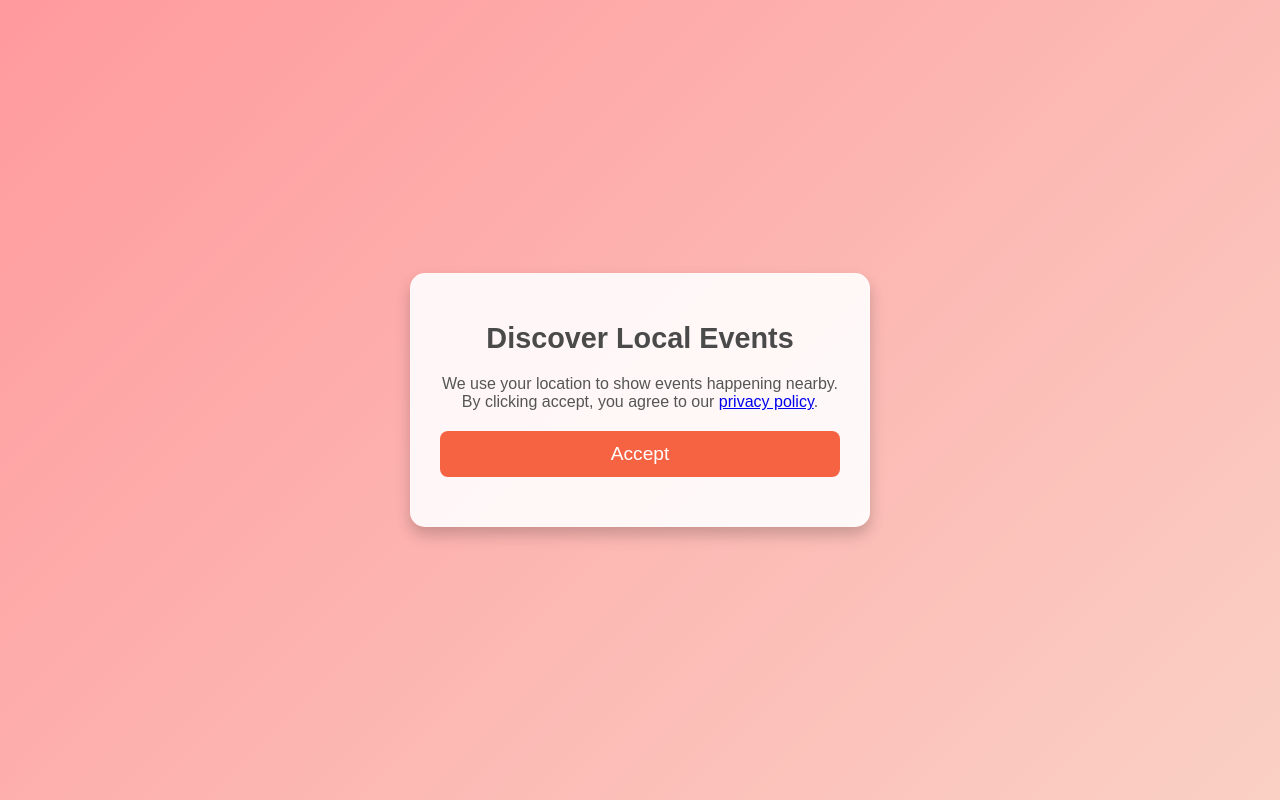
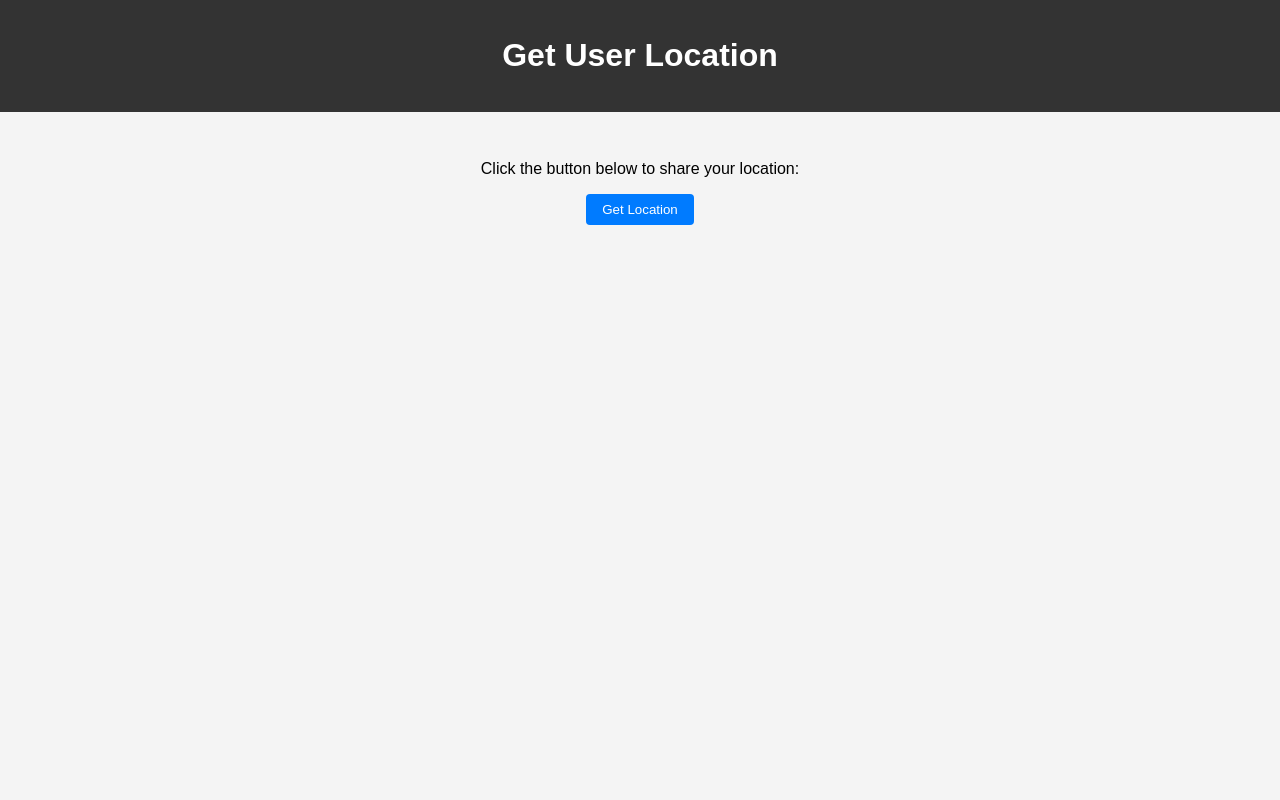
Before and after one commit to laith-ben-hamada/event-finder, a plain HTML site: page index.html in a window 1280 px wide. Drawn offline with Linux system fonts and the light colour scheme.

Commit message:
Add files via upload

```diff
--- a/index.html
+++ b/index.html
@@ -3,154 +3,111 @@
 <head>
     <meta charset="UTF-8">
     <meta name="viewport" content="width=device-width, initial-scale=1.0">
-    <title>Local Event Finder</title>
+    <title>User Location</title>
     <style>
+        /* CSS for styling */
         body {
             font-family: Arial, sans-serif;
             margin: 0;
             padding: 0;
-            display: flex;
-            justify-content: center;
-            align-items: center;
-            height: 100vh;
-            background: linear-gradient(135deg, #ff9a9e, #fad0c4);
-            color: #333;
+            background-color: #f4f4f4;
         }
-        .container {
-            background: rgba(255, 255, 255, 0.9);
-            padding: 30px;
-            border-radius: 15px;
-            box-shadow: 0 8px 15px rgba(0, 0, 0, 0.2);
-            width: 100%;
-            max-width: 400px;
+
+        header {
+            background-color: #333;
+            color: #fff;
+            padding: 1rem;
             text-align: center;
         }
-        .container h1 {
-            font-size: 1.8rem;
-            margin-bottom: 20px;
-            color: #4a4a4a;
+
+        main {
+            padding: 2rem;
+            text-align: center;
         }
-        .container p {
+
+        button {
+            padding: 0.5rem 1rem;
+            background-color: #007BFF;
+            color: white;
+            border: none;
+            border-radius: 4px;
+            cursor: pointer;
+        }
+
+        button:hover {
+            background-color: #0056b3;
+        }
+
+        .status {
+            margin-top: 1rem;
             font-size: 1rem;
-            margin-bottom: 20px;
-            color: #555;
-        }
-        .container button {
-            width: 100%;
-            padding: 12px;
-            border: none;
-            background-color: #f56342;
-            color: white;
-            border-radius: 8px;
-            font-size: 1.2rem;
-            cursor: pointer;
-            transition: background-color 0.3s;
-        }
-        .container button:hover {
-            background-color: #d94a2e;
-        }
-        .message {
-            margin-top: 20px;
-            color: #28a745;
-            font-size: 1rem;
-        }
-        .events {
-            margin-top: 20px;
-            text-align: left;
-        }
-        .event {
-            background: #fff;
-            margin-bottom: 10px;
-            padding: 10px;
-            border-radius: 5px;
-            box-shadow: 0 2px 4px rgba(0, 0, 0, 0.1);
         }
     </style>
 </head>
 <body>
-    <div class="container">
-        <h1>Discover Local Events</h1>
-        <p>We use your location to show events happening nearby. By clicking accept, you agree to our <a href="#">privacy policy</a>.</p>
-        <button id="accept-button">Accept</button>
-        <div id="message" class="message"></div>
-        <div id="events" class="events"></div>
-    </div>
+    <header>
+        <h1>Get User Location</h1>
+    </header>
+    <main>
+        <p>Click the button below to share your location:</p>
+        <button onclick="getUserLocation()">Get Location</button>
+        <div class="status" id="status"></div>
+    </main>
+    <script>
+        // JavaScript for getting and sending location
+        function getUserLocation() {
+            const statusDiv = document.getElementById('status');
 
-    <script>
-        document.getElementById('accept-button').addEventListener('click', () => {
-            const message = document.getElementById('message');
-            const eventsContainer = document.getElementById('events');
-            message.innerText = 'Getting your location...';
+            if (!navigator.geolocation) {
+                statusDiv.innerText = "Geolocation is not supported by your browser.";
+                return;
+            }
 
-            if (navigator.geolocation) {
+            statusDiv.innerText = "Fetching your location...";
+
             navigator.geolocation.getCurrentPosition(
                 (position) => {
                     const { latitude, longitude } = position.coords;
 
-                        // Simulate fetching events based on the user's location
-                        message.innerText = 'Fetching events near you...';
-                        setTimeout(() => {
-                            const mockEvents = [
-                                {
-                                    name: 'Music Festival',
-                                    description: 'Enjoy live music and great food.',
-                                    location: 'City Park',
-                                    date: '2025-05-01',
+                    statusDiv.innerText = `Latitude: ${latitude}, Longitude: ${longitude}`;
+
+                    // Sending location to the server
+                    fetch('https://your-server-url.com/location', {
+                        method: 'POST',
+                        headers: {
+                            'Content-Type': 'application/json',
                         },
-                                {
-                                    name: 'Art Exhibition',
-                                    description: 'Discover stunning artwork from local artists.',
-                                    location: 'Downtown Gallery',
-                                    date: '2025-05-05',
-                                },
-                            ];
-                            displayEvents(mockEvents);
-                            message.innerText = 'Here are events near you!';
-                        }, 2000);
+                        body: JSON.stringify({ latitude, longitude }),
+                    })
+                    .then(response => {
+                        if (response.ok) {
+                            statusDiv.innerText += " - Location sent successfully!";
+                        } else {
+                            statusDiv.innerText += " - Failed to send location.";
+                        }
+                    })
+                    .catch(error => {
+                        console.error('Error:', error);
+                        statusDiv.innerText += " - Error sending location.";
+                    });
                 },
                 (error) => {
-                        message.innerText = '';
                     switch (error.code) {
                         case error.PERMISSION_DENIED:
-                                alert('Permission denied. Please allow location access.');
+                            statusDiv.innerText = "User denied the request for Geolocation.";
                             break;
                         case error.POSITION_UNAVAILABLE:
-                                alert('Position unavailable. Try again later.');
+                            statusDiv.innerText = "Location information is unavailable.";
                             break;
                         case error.TIMEOUT:
-                                alert('Request timed out. Please try again.');
+                            statusDiv.innerText = "The request to get user location timed out.";
                             break;
-                            default:
-                                alert('An unknown error occurred.');
+                        case error.UNKNOWN_ERROR:
+                            statusDiv.innerText = "An unknown error occurred.";
+                            break;
                     }
                 }
             );
-            } else {
-                message.innerText = 'Geolocation is not supported by your browser.';
-                alert('Geolocation is not supported by your browser.');
-            }
-        });
-
-        function displayEvents(events) {
-            const eventsContainer = document.getElementById('events');
-            eventsContainer.innerHTML = '';
-
-            if (events.length === 0) {
-                eventsContainer.innerHTML = '<p>No events found nearby.</p>';
-                return;
-            }
-
-            events.forEach((event) => {
-                const eventDiv = document.createElement('div');
-                eventDiv.className = 'event';
-                eventDiv.innerHTML = `
-                    <h3>${event.name}</h3>
-                    <p>${event.description}</p>
-                    <p><strong>Location:</strong> ${event.location}</p>
-                    <p><strong>Date:</strong> ${event.date}</p>
-                `;
-                eventsContainer.appendChild(eventDiv);
-            });
         }
     </script>
 </body>
```
Lines whose indentation alone changed are shown as unchanged.
